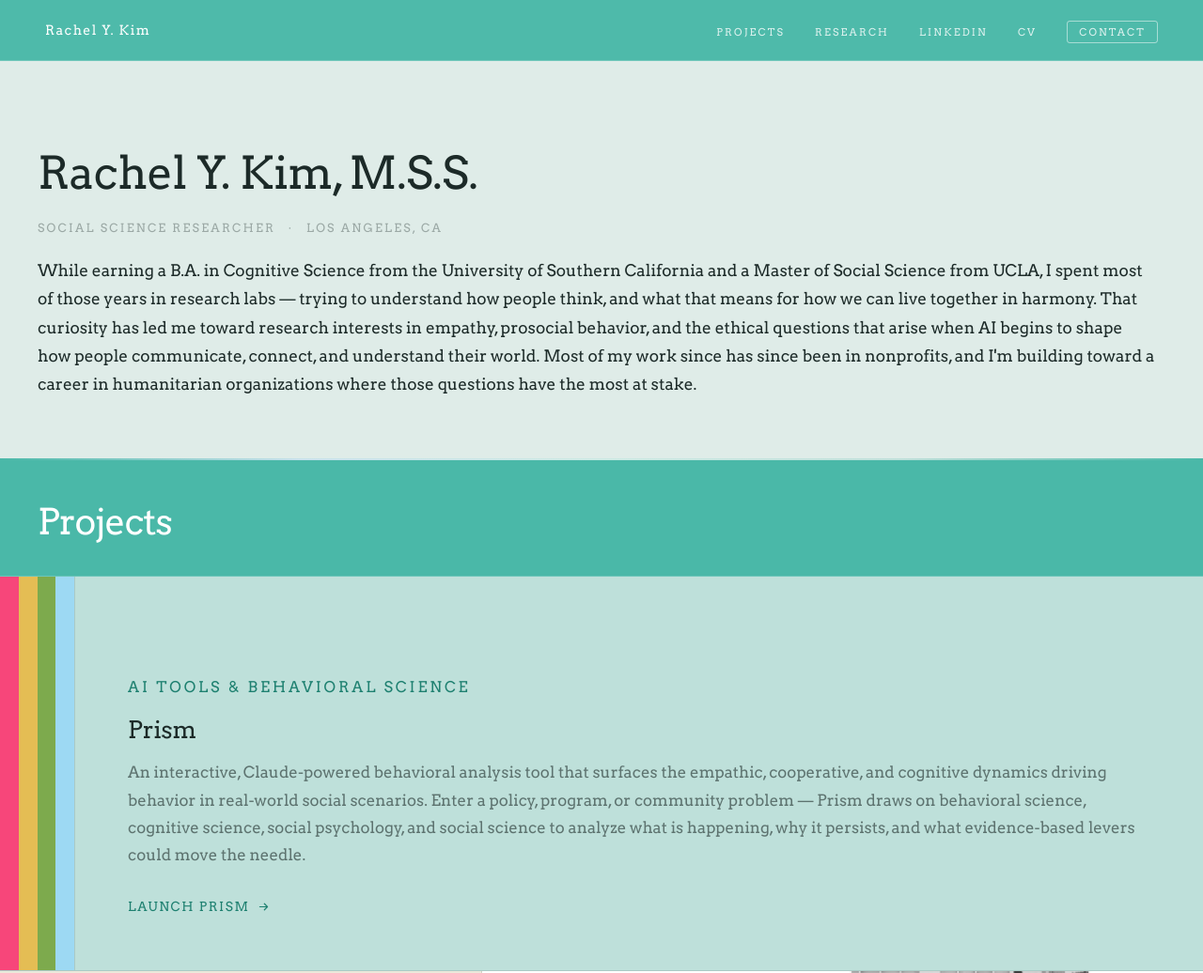
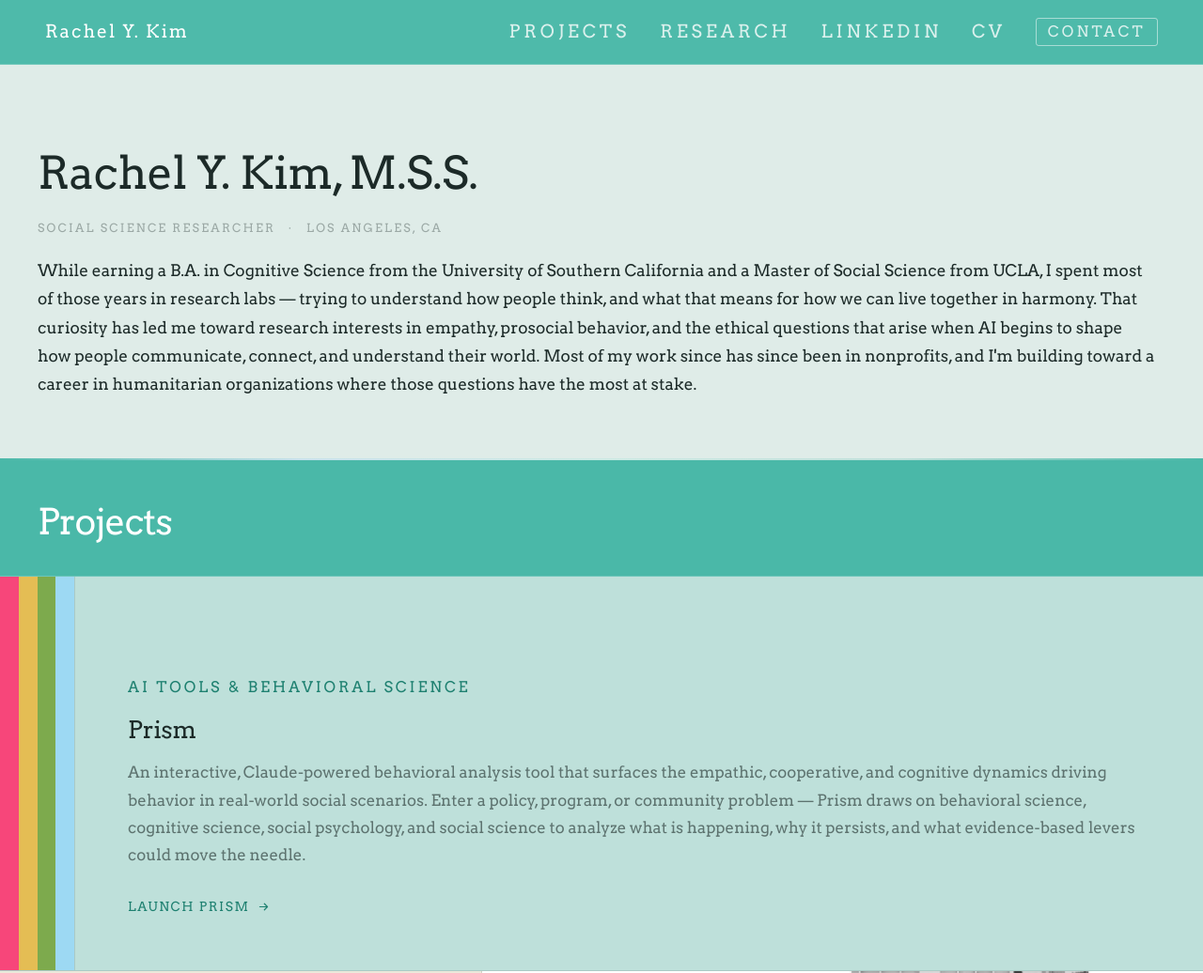
Before and after one commit to rachelyhkim-cog/rachelyhkim-cog.github.io, a plain HTML site: page index.html in a window 1280 px wide. Shown: the top 1036 px of the page at 94% size. Drawn offline with Linux system fonts and the light colour scheme.

Commit message:
Update index.html

```diff
--- a/index.html
+++ b/index.html
@@ -61,7 +61,7 @@
     }
 
     .nav-name {
-      font-size: 0.88rem;
+      font-size: 1.2rem;
       letter-spacing: 0.1em;
       color: var(--white);
     }
@@ -74,7 +74,7 @@
     }
 
     .nav-links a {
-      font-size: 0.68rem;
+      font-size: 1.2rem;
       letter-spacing: 0.2em;
       text-transform: uppercase;
       color: var(--w80);
@@ -87,7 +87,7 @@
     .nav-dropdown { position: relative; }
 
     .nav-dropdown-btn {
-      font-size: 0.68rem;
+      font-size: 1rem;
       letter-spacing: 0.2em;
       text-transform: uppercase;
       color: var(--w80);
@@ -419,7 +419,7 @@
     .footer-note {
       position: absolute;
       right: 3rem;
-      font-size: 0.65rem;
+      font-size: .9rem;
       letter-spacing: 0.08em;
       color: var(--w50);
       max-width: 280px;
```
